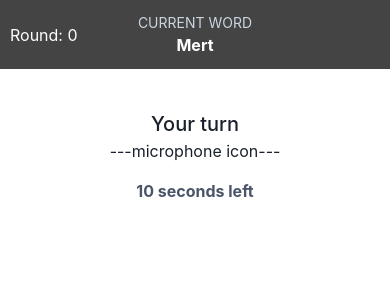
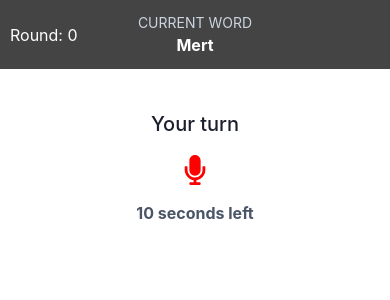
Before and after one commit to alimertcakar/WordGame, a Next.js app: page / in a window 390 px wide. Shown: the top 300 px of the page. Built offline with nearby package versions, Linux system fonts and the light colour scheme.

Commit message:
feat: microphone icon

```diff
--- a/package.json
+++ b/package.json
@@ -31,6 +31,7 @@
     "react": "17.0.2",
     "react-countdown": "^2.3.2",
     "react-dom": "17.0.2",
+    "react-icons": "^4.3.1",
     "react-redux": "^7.2.6",
     "redux-persist": "^6.0.0",
     "swr": "^1.0.1",
--- a/src/components/CountdownRenderer.tsx
+++ b/src/components/CountdownRenderer.tsx
@@ -8,12 +8,11 @@ interface Props {
 
 const CountdownRenderer = (props: Props) => {
   const { seconds } = props;
-  console.log(props);
   if (seconds < 6) {
     return (
-      <BoxCountdownEnding mt={4} fontWeight="bold" color="red.500">
+      <Box mt={4} fontWeight="bold" color="red.500">
         {seconds} seconds left
-      </BoxCountdownEnding>
+      </Box>
     );
   }
   return (
@@ -24,5 +23,3 @@ const CountdownRenderer = (props: Props) => {
 };
 
 export default CountdownRenderer;
-
-const BoxCountdownEnding = styled(Box)``;
--- a/src/components/Game.tsx
+++ b/src/components/Game.tsx
@@ -6,6 +6,7 @@ import useGameEngine, { Player } from "src/hooks/useGameEngine";
 import Recognition from "src/util/audio/Recognition";
 import Utterance from "src/util/audio/Utterance";
 import CountdownRenderer from "./CountdownRenderer";
+import Microphone from "./Microphone";
 
 interface Props {}
 
@@ -30,7 +31,9 @@ const Game = (props: Props) => {
         <Box fontSize="xl" fontWeight="medium">
           {currentPlayer === Player.Player ? "Your" : "Computers"} turn
         </Box>
-        <div>---microphone icon---</div>
+        <div>
+          <Microphone state={state} />
+        </div>
         <Box>
           <Countdown date={roundEnd} key={round} renderer={CountdownRenderer} />
         </Box>
--- /dev/null
+++ b/src/components/Microphone.tsx
@@ -0,0 +1,24 @@
+import { Box } from "@chakra-ui/react";
+import React from "react";
+import { FaMicrophone, FaMicrophoneAltSlash } from "react-icons/fa";
+import { GameState, Player } from "src/hooks/useGameEngine";
+
+interface Props {
+  state: GameState;
+}
+
+const Microphone = ({ state }: Props) => {
+  console.log(state, "state");
+  const isActive = state.currentPlayer === Player.Player;
+  return (
+    <Box display="flex" justifyContent="center" mt={4}>
+      {isActive ? (
+        <FaMicrophone color="red" size={30} />
+      ) : (
+        <FaMicrophoneAltSlash color="#838383" size={30} />
+      )}
+    </Box>
+  );
+};
+
+export default Microphone;
--- a/src/hooks/useGameEngine.tsx
+++ b/src/hooks/useGameEngine.tsx
@@ -20,7 +20,7 @@ enum ActionType {
 }
 type GameHistoryItem = { player: Player; winner: Player; word: string };
 type GameHistory = GameHistoryItem[];
-type gameState = {
+export type GameState = {
   round: number;
   history: GameHistory;
   currentWord: string;
@@ -37,7 +37,7 @@ type Action = {
   payload: ActionPayload;
 };
 
-const initialGameState: gameState = {
+const initialGameState: GameState = {
   round: 0,
   history: [{ player: Player.Cpu, winner: Player.Cpu, word: "Mert" }],
   currentPlayer: Player.Player,
@@ -46,7 +46,7 @@ const initialGameState: gameState = {
   nextStartCharacter: "t",
 };
 
-function reducer(draft: gameState, action: Action) {
+function reducer(draft: GameState, action: Action) {
   const nextPlayer = draft.history.at(-1).player;
   const currentPlayer = nextPlayer === Player.Cpu && Player.Player;
 
```
Also changed, not shown: 1 other file (tests, documents, lock files or other folders).
